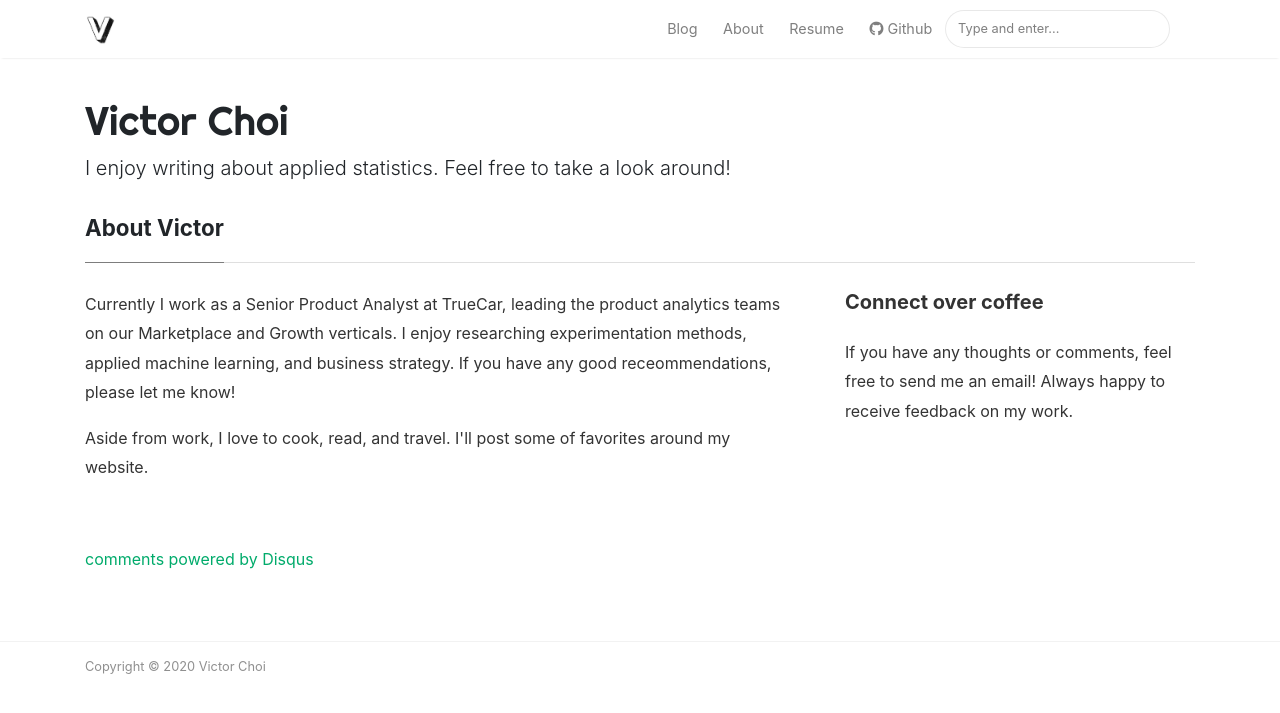
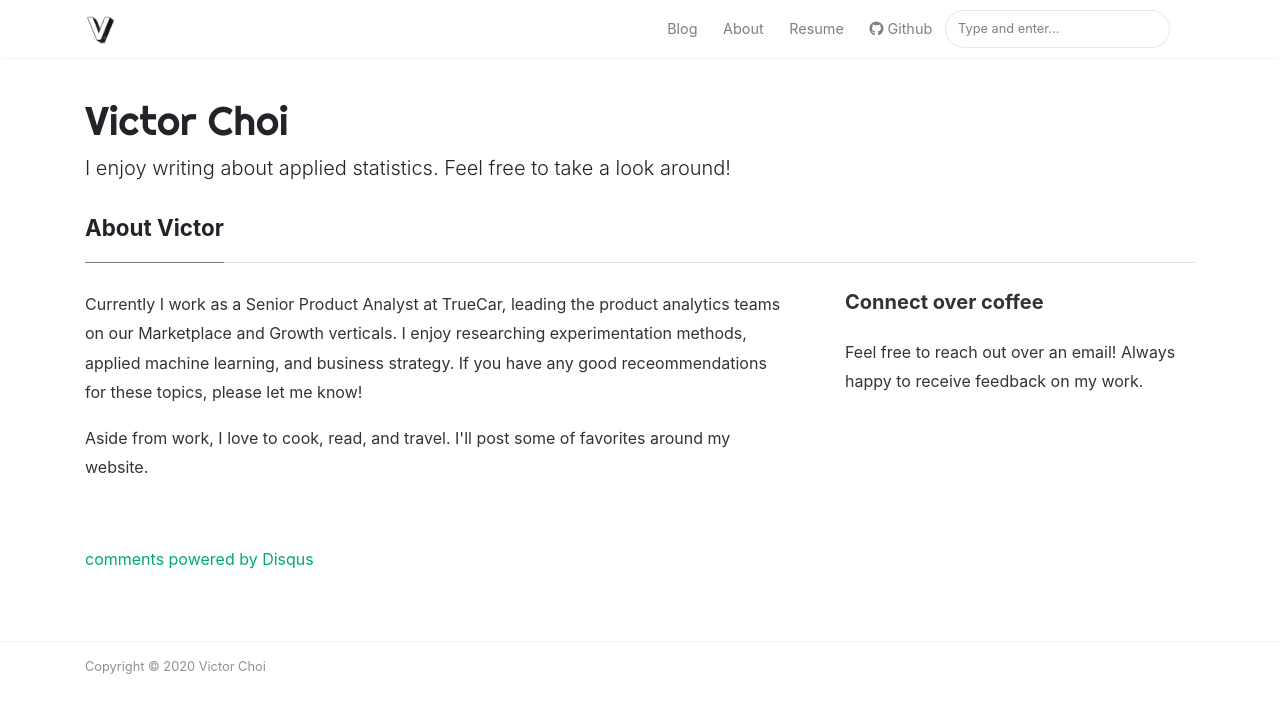
Before and after one commit to vdchoi/vdchoi.github.io, a Jekyll site: the page built from _pages/about.md, in a window 1280 px wide. Shown: the top 713 px of the page. Built offline with Jekyll 4.4.1, drawn with Linux system fonts in a browser that asks for light colours; nearby versions of some CDN libraries; comment, search, counter and statistics services are not loaded.

Commit message:
Edit About Page

```diff
--- a/_pages/about.md
+++ b/_pages/about.md
@@ -9,7 +9,7 @@ comments: true
 <div class="col-md-8 pr-5">
 
 <p>Currently I work as a Senior Product Analyst at TrueCar, leading the product analytics teams on our Marketplace and Growth verticals.
-    I enjoy researching experimentation methods, applied machine learning, and business strategy. If you have any good receommendations, please let me know!</p>
+    I enjoy researching experimentation methods, applied machine learning, and business strategy. If you have any good receommendations for these topics, please let me know!</p>
 
 <p>Aside from work, I love to cook, read, and travel. I'll post some of favorites around my website.</p>
 
@@ -20,7 +20,7 @@ comments: true
 <div class="sticky-top sticky-top-80">
 <h5>Connect over coffee</h5>
 
-<p>If you have any thoughts or comments, feel free to send me an email! Always happy to receive feedback on my work.</p>
+<p>Feel free to reach out over an email! Always happy to receive feedback on my work.</p>
 
 </div>
 </div>
```
